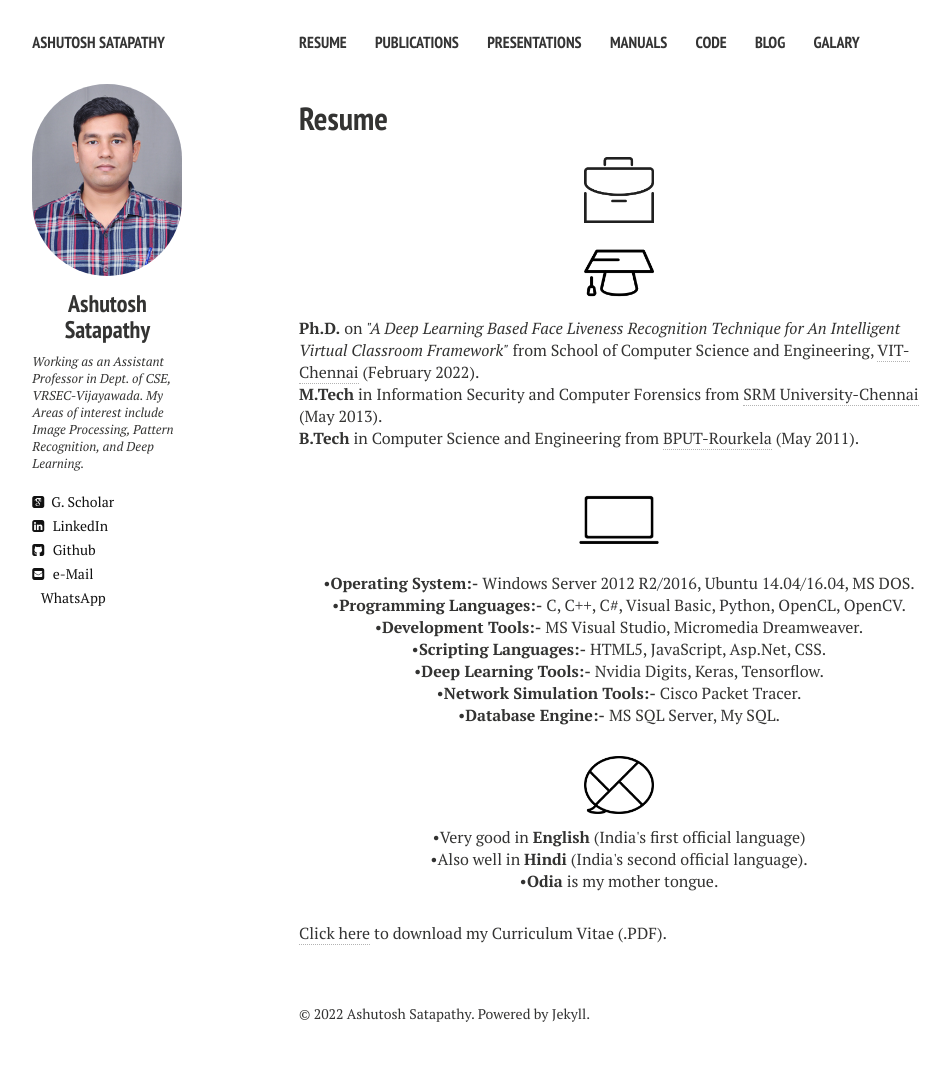
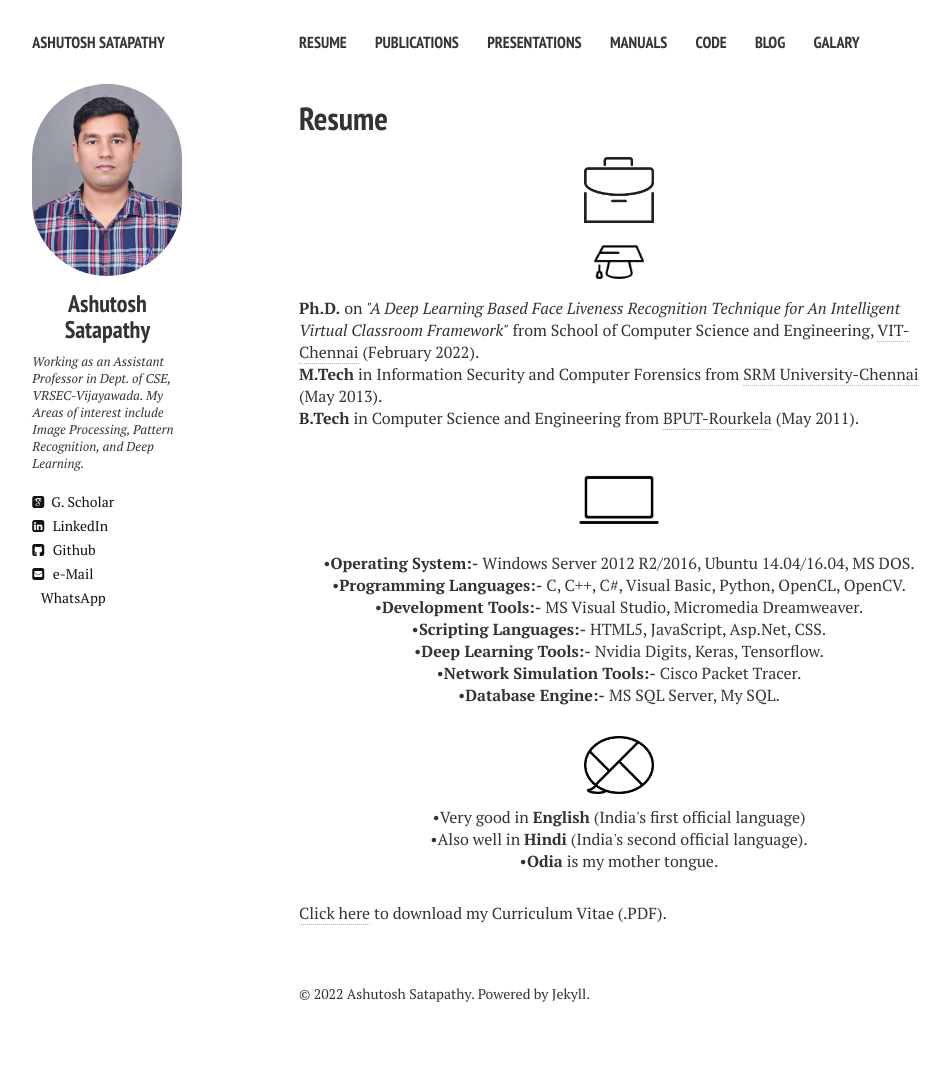
Before and after one commit to ashutoshsatapathy1990/ashutoshsatapathy1990.github.io, a Jekyll site: the page built from cv.md, in a window 1280 px wide. Shown: the whole page, without its empty margins (21-971 px from the left). Built offline with Jekyll 4.4.1, drawn with Linux system fonts in a browser that asks for light colours; nearby versions of some CDN libraries.

Commit message:
Update cv.html

```diff
--- a/_layouts/cv.html
+++ b/_layouts/cv.html
@@ -46,7 +46,7 @@
     <div class="article-wrap">
     <p align="center" class=bottom-small><img src="{{ site.url }}/images/CV/business.png" alt="Work Experience" width="70" height="70"></p>
 
-    <p align="center" class=bottom-small><img src="{{ site.url }}/images/CV/study2.png" alt="Education" width="70" height="70"></p>
+    <p align="center" class=bottom-small><img src="{{ site.url }}/images/CV/study2.png" alt="Education" width="50" height="50"></p>
     <p align="left"><strong>Ph.D.</strong> on <i>"A Deep Learning Based Face Liveness Recognition Technique for An Intelligent Virtual Classroom Framework"</i> from School of Computer Science and Engineering, <a href="http://chennai.vit.ac.in/" target="_blank">VIT-Chennai</a> (February 2022).</p>
     <p align="left"><strong>M.Tech</strong> in Information Security and Computer Forensics from <a href="http://www.srmuniv.ac.in/" target="_blank">SRM University-Chennai</a> (May 2013).</p>
     <p align="left" class="bottom-three"><strong>B.Tech</strong> in Computer Science and Engineering from <a href="http://www.bput.ac.in/" target="_blank">BPUT-Rourkela</a> (May 2011).</p>
```
